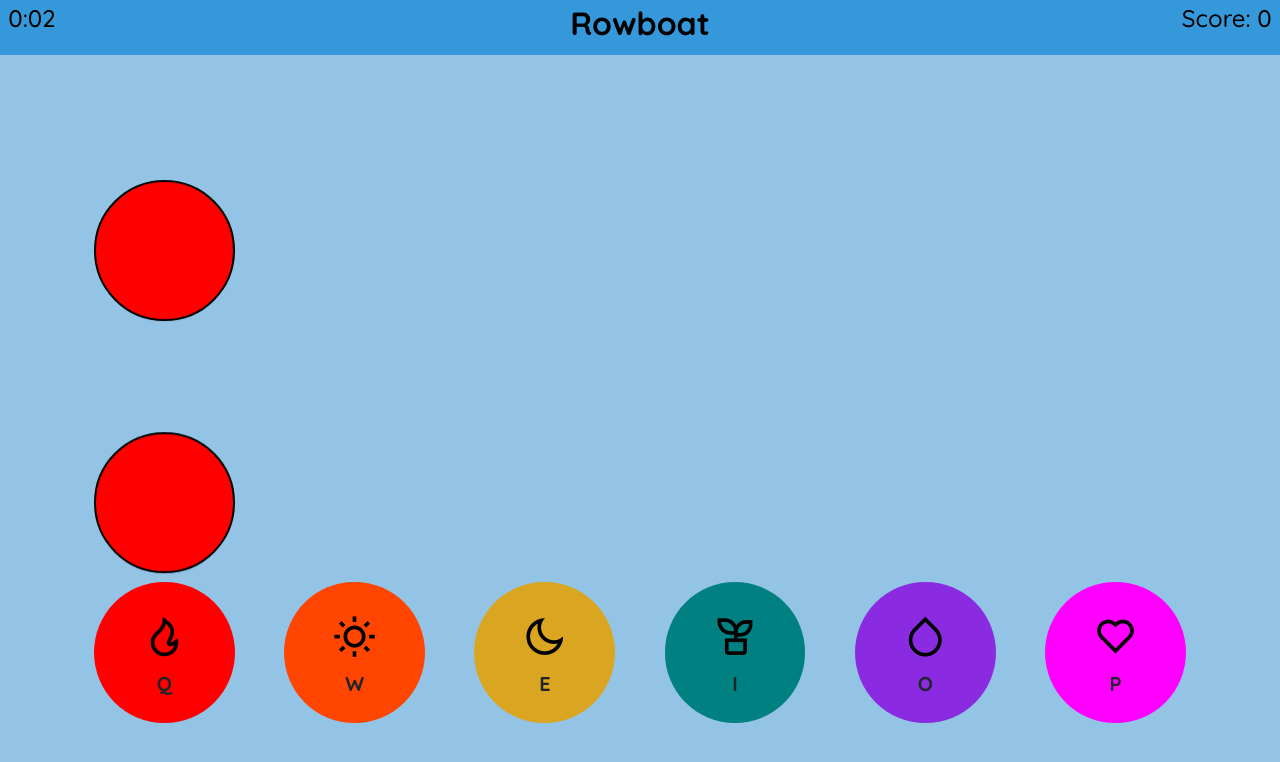
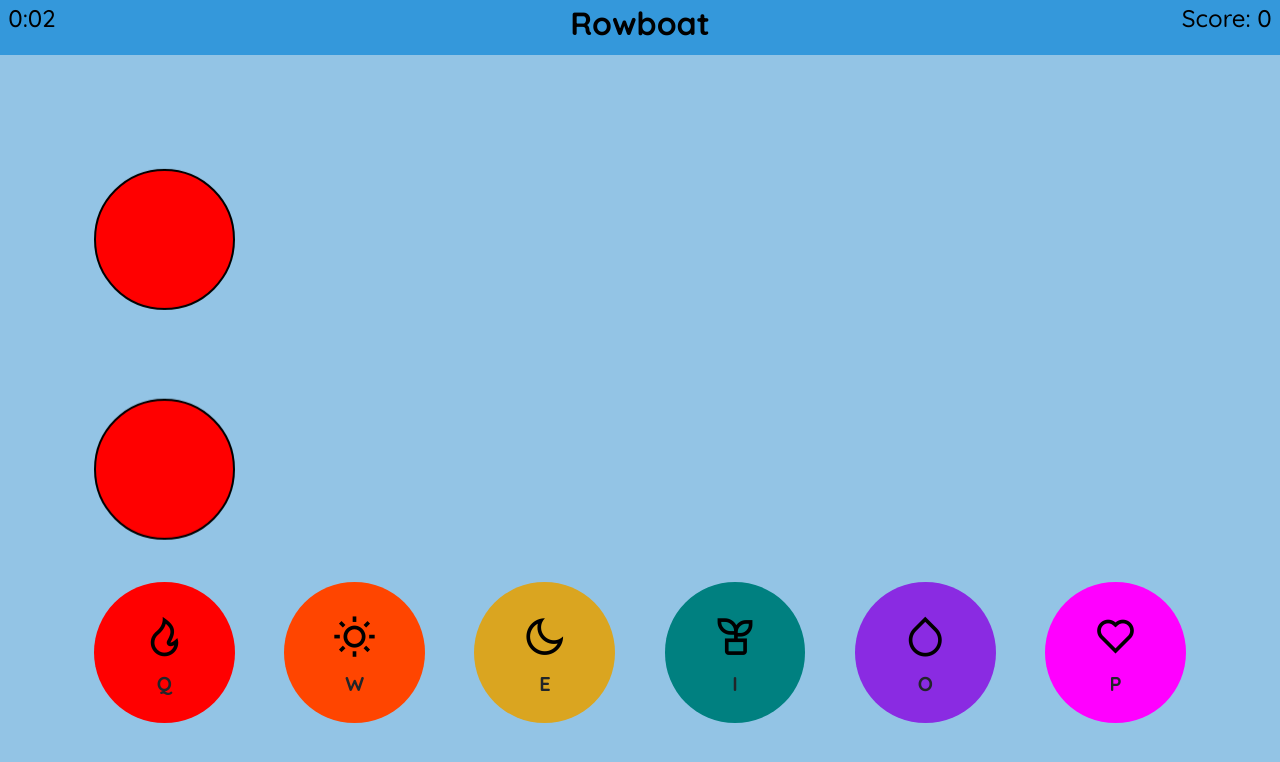
Before and after one commit to liang-alan/liang-alan.github.io, a plain HTML site: page MelodyMaster/songs/1Rowboat.html in a window 1280 px wide. Both pictures are taken after a click on the button "Start". Drawn offline with nearby package versions, Linux system fonts and the light colour scheme.

Commit message:
increased accuracy

```diff
--- a/MelodyMaster/game-scripts/song1.js
+++ b/MelodyMaster/game-scripts/song1.js
@@ -76,7 +76,7 @@ function spawnTimer(letter, spawnTime) {
 }
 
 function spawn(letter) {
-    // console.log("spawning", "button"+ letter);
+    // console.log("spawning", "note "+ letter);
     var button = document.getElementById("button" + letter);
     var x = button.getBoundingClientRect().left;
     var y = 0.0675 * window.innerHeight;
@@ -105,7 +105,7 @@ function spawn(letter) {
     note.style.height = note.style.width;
     note.style.left = x + "px";
     note.style.top = y + "px";
-    note.style.animationDuration = (animationDuration / 1000) +0.05 + "s";
+    note.style.animationDuration = (animationDuration / 1000) +0.21 + "s";
     console.log("animation duration:", note.style.animationDuration);
     note.addEventListener('animationend', handleAnimationEnd); // delete the circle upon animation end
     document.getElementById("col" + letter).appendChild(note);
```
Also changed, not shown: MelodyMaster/songs/1Rowboat.html (line endings or trailing spaces).
